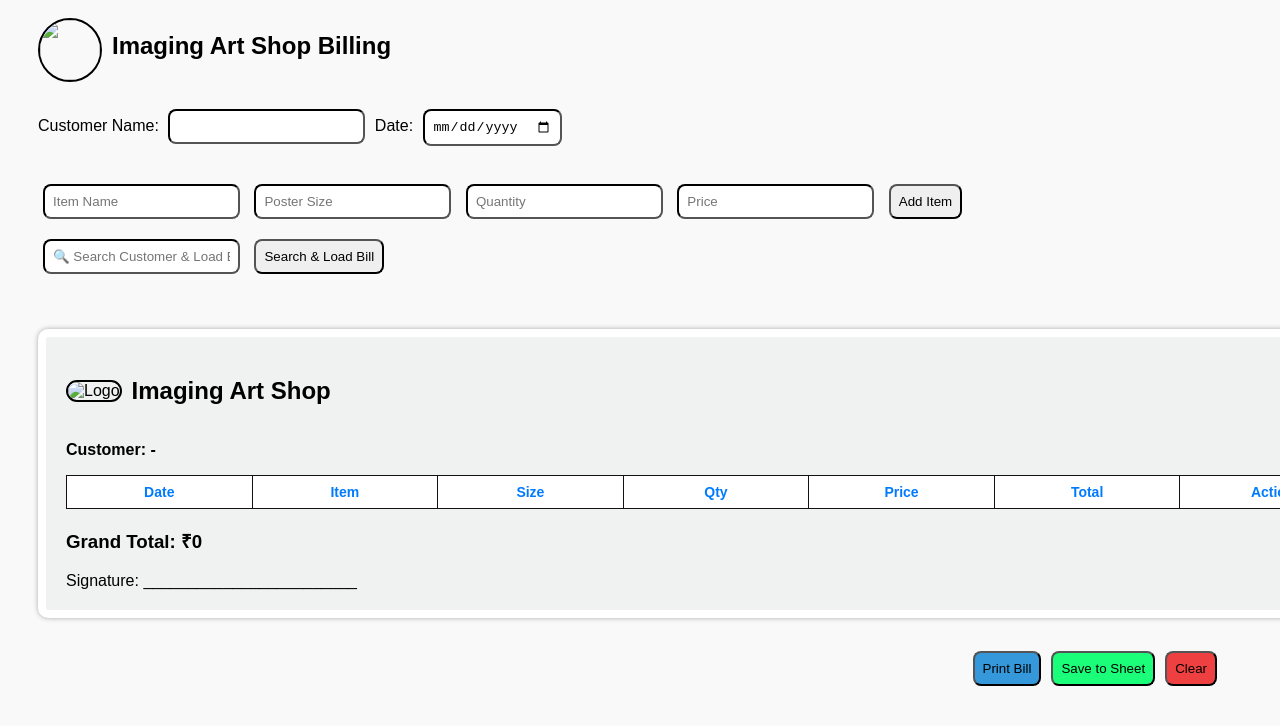
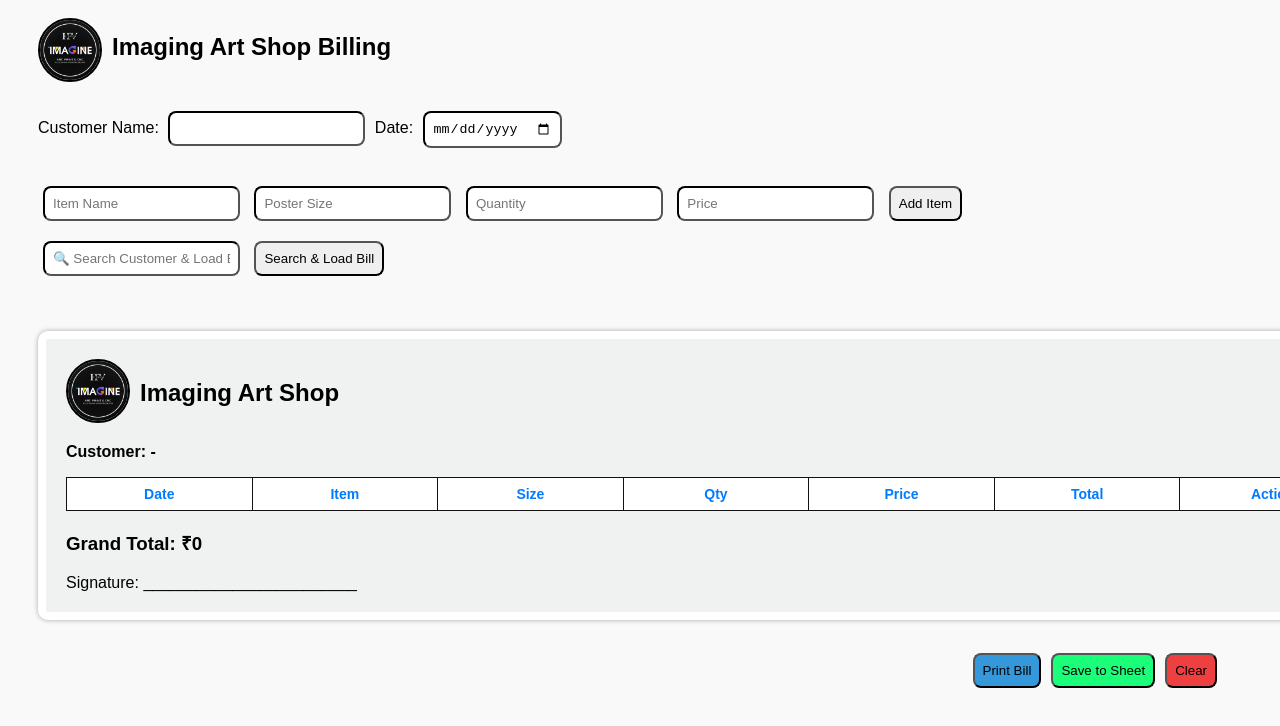
Before and after one commit to Santosh-005/Billing-app, a plain HTML site: page index.html in a window 1280 px wide. Shown: the top 726 px of the page. Drawn offline with Linux system fonts and the light colour scheme.

Commit message:
Update index.html

```diff
--- a/index.html
+++ b/index.html
@@ -9,7 +9,7 @@
 
 <body>
     <header>
-        <div class="header-logo"><img src="photo/logoIMG_4885.png"></div>
+        <div class="header-logo"><img src="logoIMG_4885.png"></div>
         <h2 class="header-text">Imaging Art Shop Billing</h2>
     </header>
 
@@ -56,7 +56,7 @@
     <div id="bill">
         <div class="bill-logo-text">
             <div class="logo">
-                <img src="photo/logoIMG_4885.png" alt="Logo">
+                <img src="logoIMG_4885.png" alt="Logo">
             </div>
             <h2 class="bill-text">Imaging Art Shop</h2>
         </div>
```
